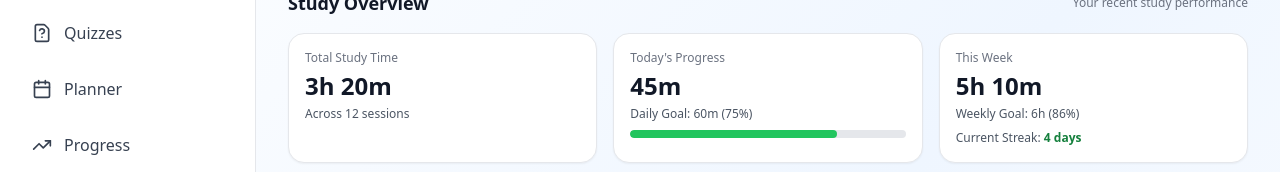
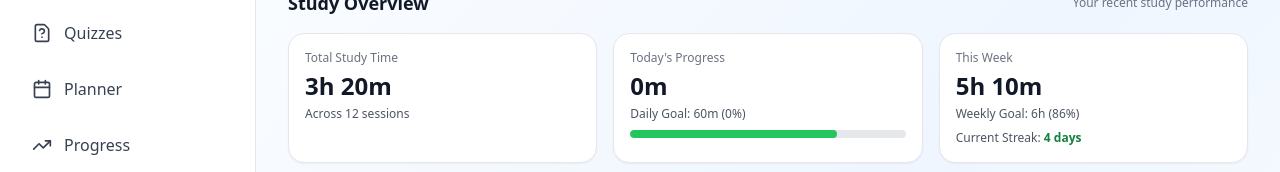
Before and after one commit to vuryan782/TaskTutor, a React (Vite) app in the folder frontend/: page / in a window 1280 px wide. Both pictures are taken after typing "name@example.com", "Sample123" into the empty fields and a click on the button "Sign In". Shown: the part 208-380 px from the top of the page. Built offline with nearby package versions, Linux system fonts and the light colour scheme.

Commit message:
update App.tsx

```diff
--- a/frontend/src/App.tsx
+++ b/frontend/src/App.tsx
@@ -118,8 +118,8 @@ function HomePage() {
           {/* Today */}
           <div className="rounded-2xl border border-gray-200 bg-white p-4 shadow-sm">
             <p className="text-xs text-gray-500 mb-1">Today&apos;s Progress</p>
-            <p className="text-2xl font-bold text-gray-900">45m</p>
-            <p className="text-xs text-gray-600 mt-1">Daily Goal: 60m (75%)</p>
+            <p className="text-2xl font-bold text-gray-900">0m</p>
+            <p className="text-xs text-gray-600 mt-1">Daily Goal: 60m (0%)</p>
 
             <div className="mt-2 h-2 w-full bg-gray-200 rounded-full overflow-hidden">
               <div className="h-full bg-green-500 rounded-full" style={{ width: '75%' }} />
```
